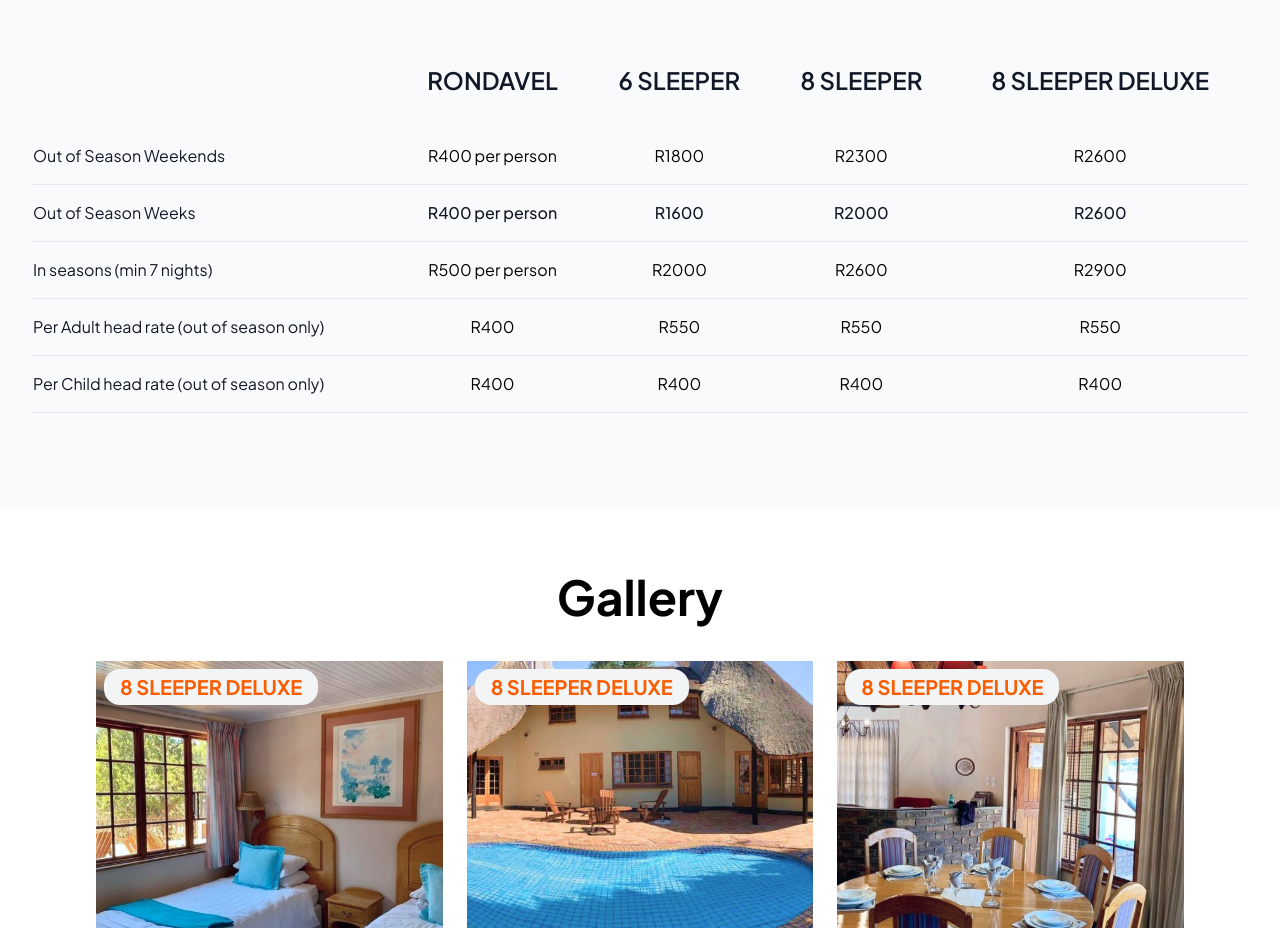
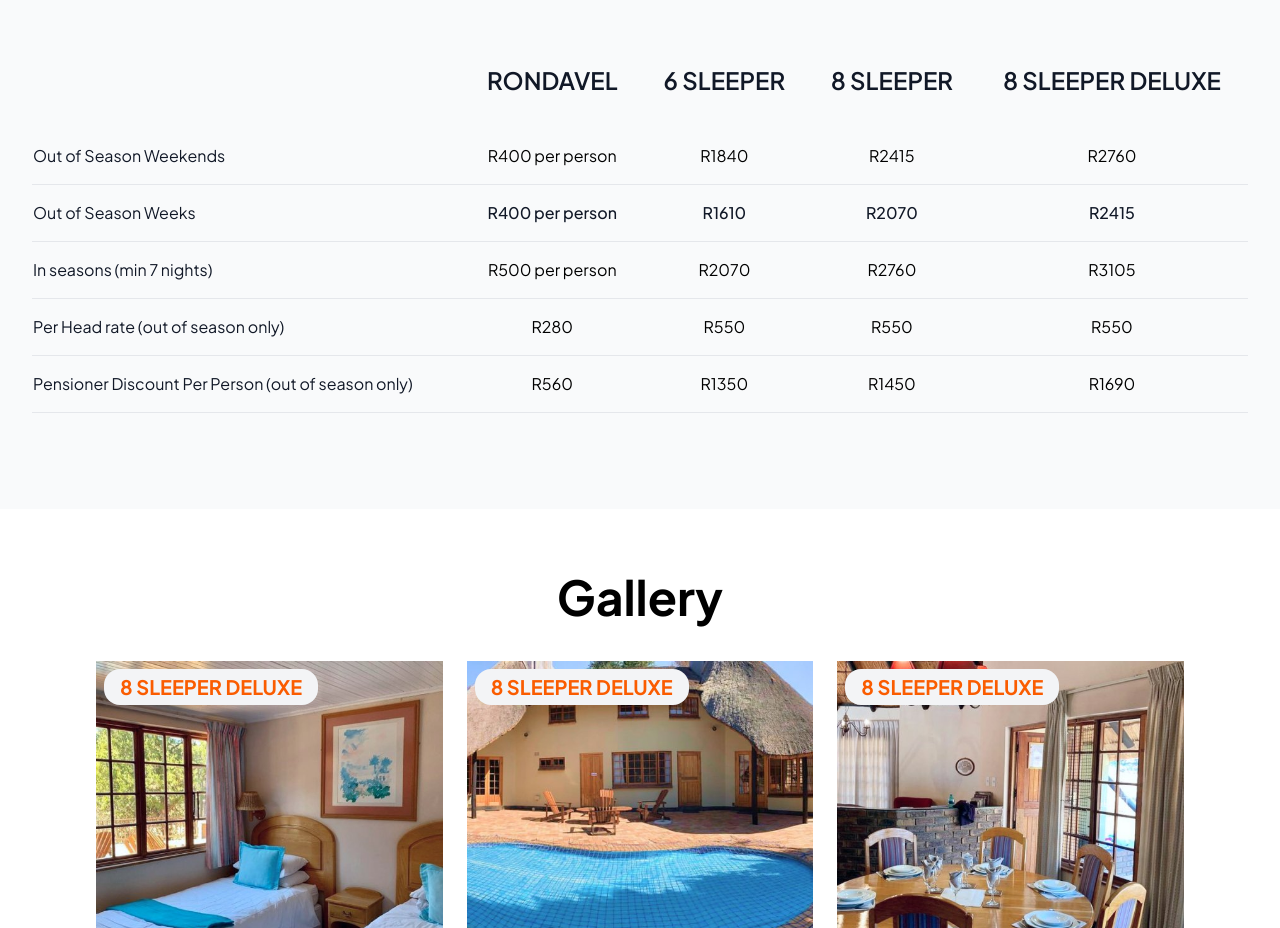
Before and after one commit to lukebricknell/ChampagneLane, a website: page public/accommodation.html in a window 1280 px wide. Shown: the part 2040-2968 px from the top of the page. Drawn offline with nearby package versions, Linux system fonts and the light colour scheme.

Commit message:
Price updates

```diff
--- a/package.json
+++ b/package.json
@@ -1,5 +1,7 @@
 {
   "dependencies": {
-    "tailwindcss": "^3.2.4"
+    "animate.css": "^4.1.1",
+    "tailwindcss": "^3.2.4",
+    "tailwindcss-animation-delay": "^1.0.7"
   }
 }
--- a/public/accommodation.html
+++ b/public/accommodation.html
@@ -493,15 +493,15 @@
                 </td>
 
                 <td class="px-4 py-4 border-b text-center border-gray-200">
-                  R1800
+                  R1840
                 </td>
 
                 <td class="px-4 py-4 border-b text-center border-gray-200">
-                  R2300
+                  R2415
                 </td>
 
                 <td class="px-4 py-4 border-b text-center border-gray-200">
-                  R2600
+                  R2760
                 </td>
               </tr>
 
@@ -521,19 +521,19 @@
                 <td
                   class="px-4 py-4 font-medium text-gray-900 border-b text-center border-gray-200"
                 >
-                  R1600
+                  R1610
                 </td>
 
                 <td
                   class="px-4 py-4 font-medium text-gray-900 border-b text-center border-gray-200"
                 >
-                  R2000
+                  R2070
                 </td>
 
                 <td
                   class="px-4 py-4 font-medium text-gray-900 border-b text-center border-gray-200"
                 >
-                  R2600
+                  R2415
                 </td>
               </tr>
 
@@ -549,15 +549,15 @@
                 </td>
 
                 <td class="px-4 py-4 border-b text-center border-gray-200">
-                  R2000
+                  R2070
                 </td>
 
                 <td class="px-4 py-4 border-b text-center border-gray-200">
-                  R2600
+                  R2760
                 </td>
 
                 <td class="px-4 py-4 border-b text-center border-gray-200">
-                  R2900
+                  R3105
                 </td>
               </tr>
 
@@ -565,11 +565,11 @@
                 <td
                   class="py-4 pr-4 text-base font-normal text-gray-900 border-b border-gray-200"
                 >
-                  Per Adult head rate (out of season only)
+                  Per Head rate (out of season only)
                 </td>
 
                 <td class="px-4 py-4 border-b text-center border-gray-200">
-                  R400
+                  R280
                 </td>
 
                 <td class="px-4 py-4 border-b text-center border-gray-200">
@@ -588,23 +588,23 @@
                 <td
                   class="py-4 pr-4 text-base font-normal text-gray-900 border-b border-gray-200"
                 >
-                  Per Child head rate (out of season only)
+                  Pensioner Discount Per Person (out of season only)
                 </td>
 
                 <td class="px-4 py-4 border-b text-center border-gray-200">
-                  R400
+                  R560
                 </td>
 
                 <td class="px-4 py-4 border-b text-center border-gray-200">
-                  R400
+                  R1350
                 </td>
 
                 <td class="px-4 py-4 border-b text-center border-gray-200">
-                  R400
+                  R1450
                 </td>
 
                 <td class="px-4 py-4 border-b text-center border-gray-200">
-                  R400
+                  R1690
                 </td>
               </tr>
             </tbody>
```
Also changed, not shown: public/time-share.html (+1 -1 lines), src/style.css (+12 -0 lines), tailwind.config.js (+10 -1 lines), 3 other files.
